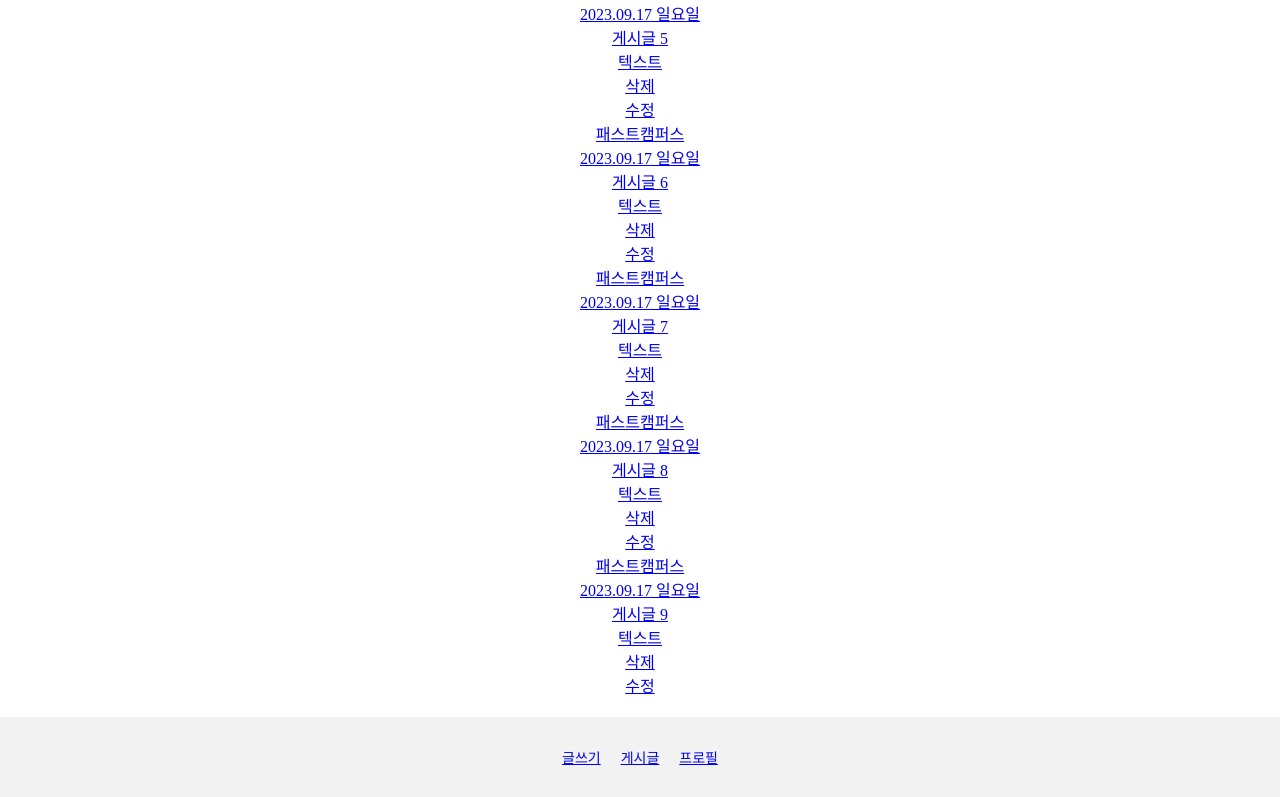
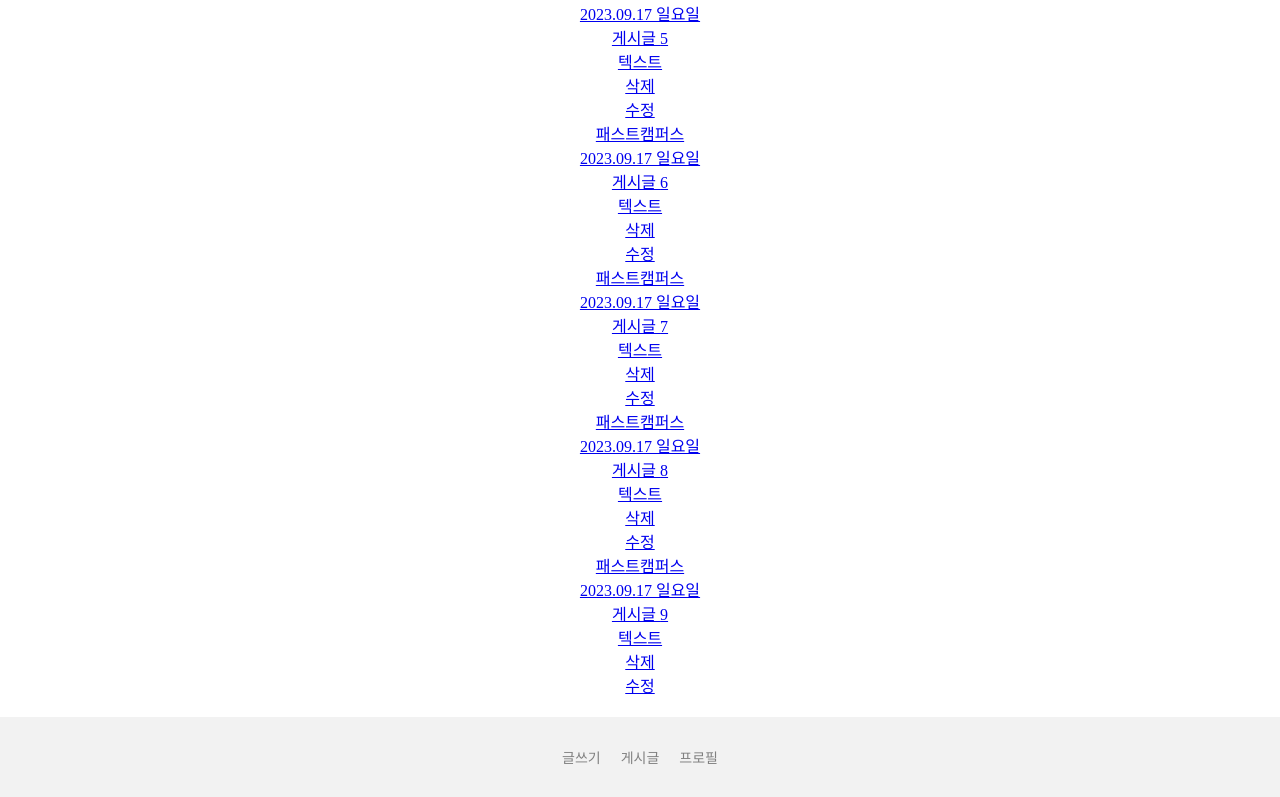
Before and after one commit to choiseona/onlineLecture, a React (Vite) app: page / in a window 1280 px wide. Shown: the part 872-1669 px from the top of the page. Built offline with nearby package versions, Linux system fonts and the light colour scheme.

Commit message:
feat: footer css

```diff
--- a/src/index.css
+++ b/src/index.css
@@ -34,6 +34,16 @@ footer {
   gap: 20px;
 }
 
+footer a {
+  text-decoration: none;
+  color: gray;
+}
+
+footer a:focus,
+footer a:hover {
+  color: black;
+}
+
 .post__list {
   min-height: 90vh;
   padding: 20px 40px;
```
